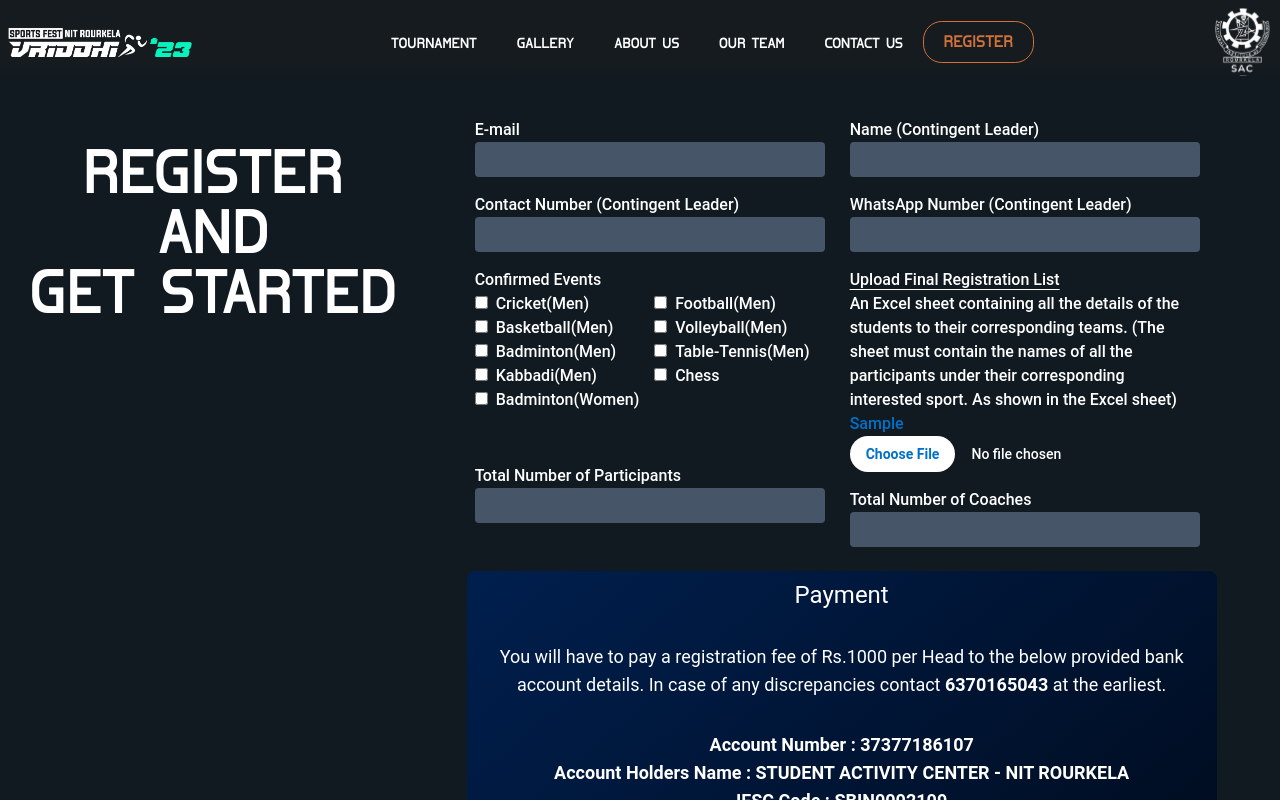
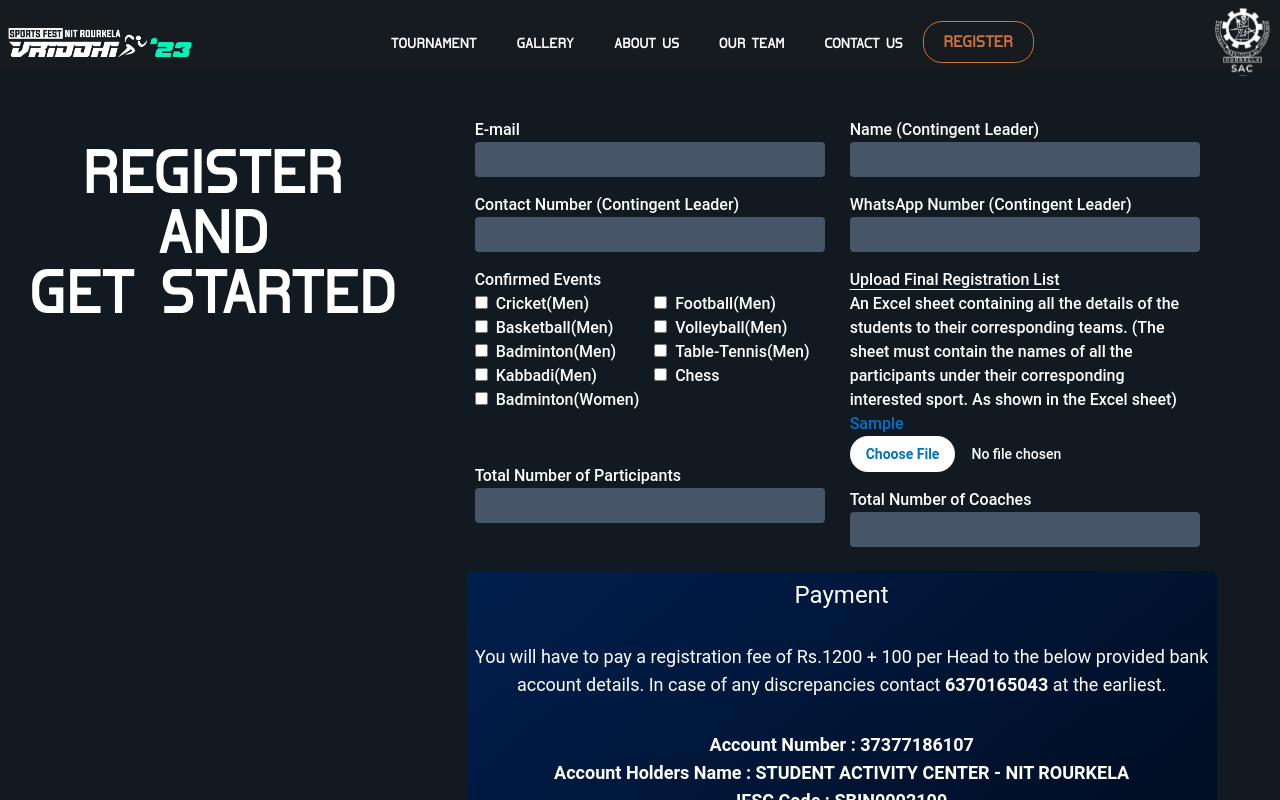
Before and after one commit to Webwiznitr/VRIDDHI, a Next.js app in the folder vriddhi/: page /register in a window 1280 px wide. Shown: the top 800 px of the page. Built offline with nearby package versions, Linux system fonts and the light colour scheme.

Commit message:
Update page.js

```diff
--- a/vriddhi/src/app/register/page.js
+++ b/vriddhi/src/app/register/page.js
@@ -294,7 +294,7 @@ An Excel sheet containing all the details of the students to their corresponding
             </div></div>
             </div>
             <div className='bg-gradient-to-br from-[rgb(0,31,78)] to-[rgb(0,5,13)] rounded-lg w-[750px] pb-4 mb-4'>
-            <div className='text-center text-2xl h-[300px] p-2 '>Payment<br/><br/><div className='text-lg text-center '>You will have to pay a registration fee of Rs.1000 per Head to the below provided bank account details. In case of any discrepancies contact <span className=' font-bold'>6370165043 </span> at the earliest.</div><br/><ul className='text-lg font-semibold'><li>Account Number : 37377186107</li><li>Account Holders Name : STUDENT ACTIVITY CENTER - NIT ROURKELA</li><li>IFSC Code : SBIN0002109</li><li>Branch : NIT CAMPUS ROURKELA</li></ul><span className='text-lg font-bold text-red-400'>Note : Any Sort of Misconduct is highly punishable.</span><br/></div>
+            <div className='text-center text-2xl h-[300px] p-2 '>Payment<br/><br/><div className='text-lg text-center '>You will have to pay a registration fee of Rs.1200 + 100 per Head to the below provided bank account details. In case of any discrepancies contact <span className=' font-bold'>6370165043 </span> at the earliest.</div><br/><ul className='text-lg font-semibold'><li>Account Number : 37377186107</li><li>Account Holders Name : STUDENT ACTIVITY CENTER - NIT ROURKELA</li><li>IFSC Code : SBIN0002109</li><li>Branch : NIT CAMPUS ROURKELA</li></ul><span className='text-lg font-bold text-red-400'>Note : Any Sort of Misconduct is highly punishable.</span><br/></div>
 
             <div className='m-auto w-fit p-10'>
             <div>Transaction ID/UTR<br/><span className='text-sm'>Transaction Number recieved upon completion of payment.</span></div>
@@ -509,7 +509,7 @@ An Excel sheet containing all the details of the students to their corresponding
 
             }}  autoComplete="off" className=' text-white placeholder:text-xs  outline-none  rounded h-8 p-2 bg-slate-600' type="text" name="name" placeholder='Total Number of Coaches'/>
             <div className='text-white font-bold  text-lg text-center'>Payment</div>
-            <div className=' text-center  '>You will have to pay a registration fee of Rs.1000 per Head to the below provided bank account details. In case of any discrepancies contact <span className=' font-bold'>6370165043 </span> at the earliest.</div><ul className='font-semibold text-center'><li>Account Number : 37377186107</li><li>Account Holders Name : STUDENT ACTIVITY CENTER - NIT ROURKELA</li><li>IFSC Code : SBIN0002109</li><li>Branch : NIT CAMPUS ROURKELA</li></ul><span className='text-lg text-center font-bold text-red-400 '>Note : Any Sort of Misconduct is highly punishable.</span>
+            <div className=' text-center  '>You will have to pay a registration fee of Rs.1200 + 100 per Head to the below provided bank account details. In case of any discrepancies contact <span className=' font-bold'>6370165043 </span> at the earliest.</div><ul className='font-semibold text-center'><li>Account Number : 37377186107</li><li>Account Holders Name : STUDENT ACTIVITY CENTER - NIT ROURKELA</li><li>IFSC Code : SBIN0002109</li><li>Branch : NIT CAMPUS ROURKELA</li></ul><span className='text-lg text-center font-bold text-red-400 '>Note : Any Sort of Misconduct is highly punishable.</span>
             <hr/>
             <input  onChange={(event)=>{
                 setForm((prev)=>(
```
